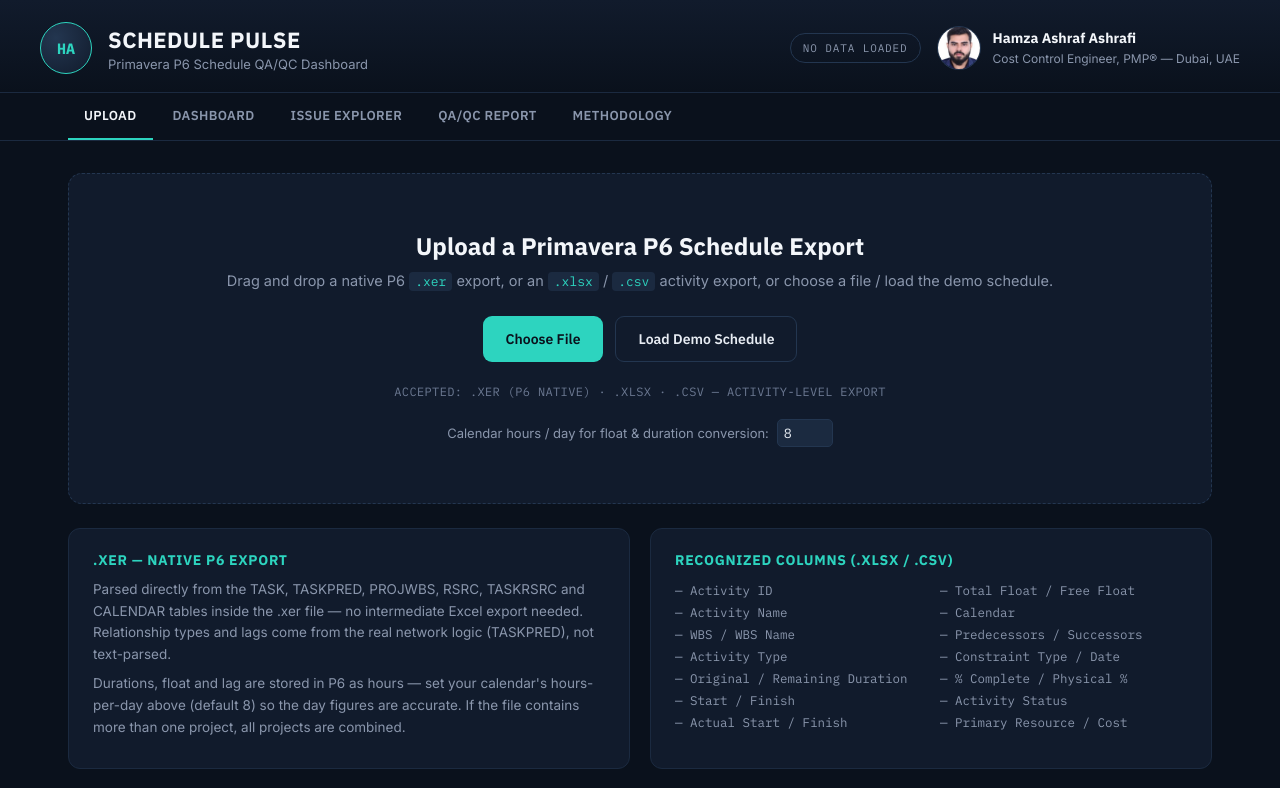
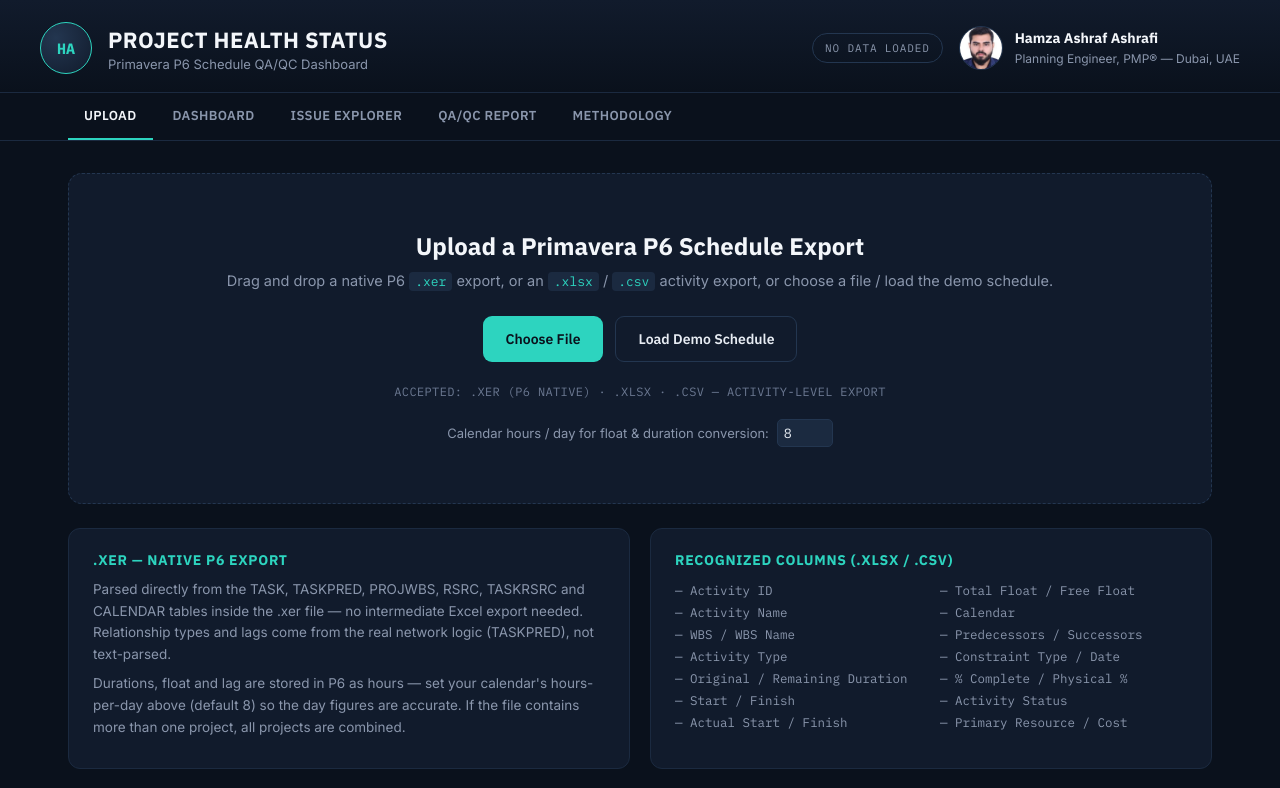
Before and after one commit to engr-hamza718/PROJECT-HEALTH-STATUS, a plain HTML site: page index.html in a window 1280 px wide. Shown: the top 788 px of the page. Drawn offline with nearby package versions, Linux system fonts and the light colour scheme.

Commit message:
Update index.html

```diff
--- a/index.html
+++ b/index.html
@@ -3,7 +3,7 @@
 <head>
 <meta charset="utf-8" />
 <meta name="viewport" content="width=device-width, initial-scale=1" />
-<title>Schedule Pulse — P6 Schedule QA/QC Dashboard</title>
+<title>Project Health Status — P6 Schedule QA/QC Dashboard</title>
 <link rel="preconnect" href="https://fonts.googleapis.com">
 <link href="https://fonts.googleapis.com/css2?family=IBM+Plex+Mono:wght@400;500;600;700&family=IBM+Plex+Sans:wght@500;600;700&family=Inter:wght@400;500;600&display=swap" rel="stylesheet">
 <script src="https://cdnjs.cloudflare.com/ajax/libs/xlsx/0.18.5/xlsx.full.min.js"></script>
@@ -187,7 +187,7 @@
     <div class="brand">
       <div class="brand-mark">HA</div>
       <div class="brand-text">
-        <h1>Schedule Pulse</h1>
+        <h1>Project Health Status</h1>
         <p>Primavera P6 Schedule QA/QC Dashboard</p>
       </div>
     </div>
@@ -197,7 +197,7 @@
         <img src="hamza.jpg" alt="Hamza Ashraf Ashrafi" />
         <div class="who">
           <b>Hamza Ashraf Ashrafi</b>
-          <span>Cost Control Engineer, PMP® — Dubai, UAE</span>
+          <span>Planning Engineer, PMP® — Dubai, UAE</span>
         </div>
       </div>
     </div>
```
